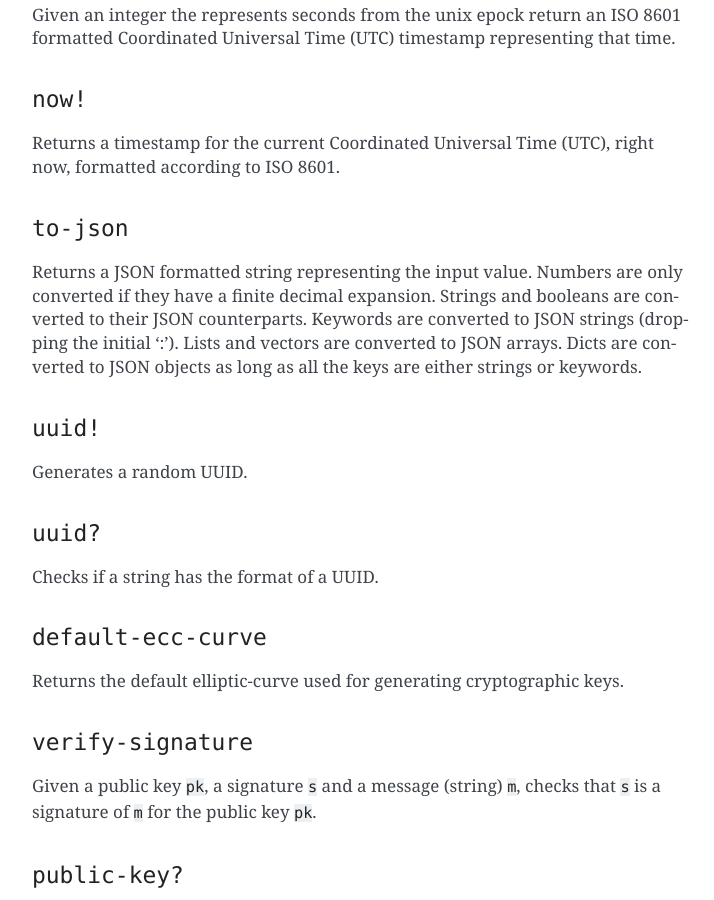
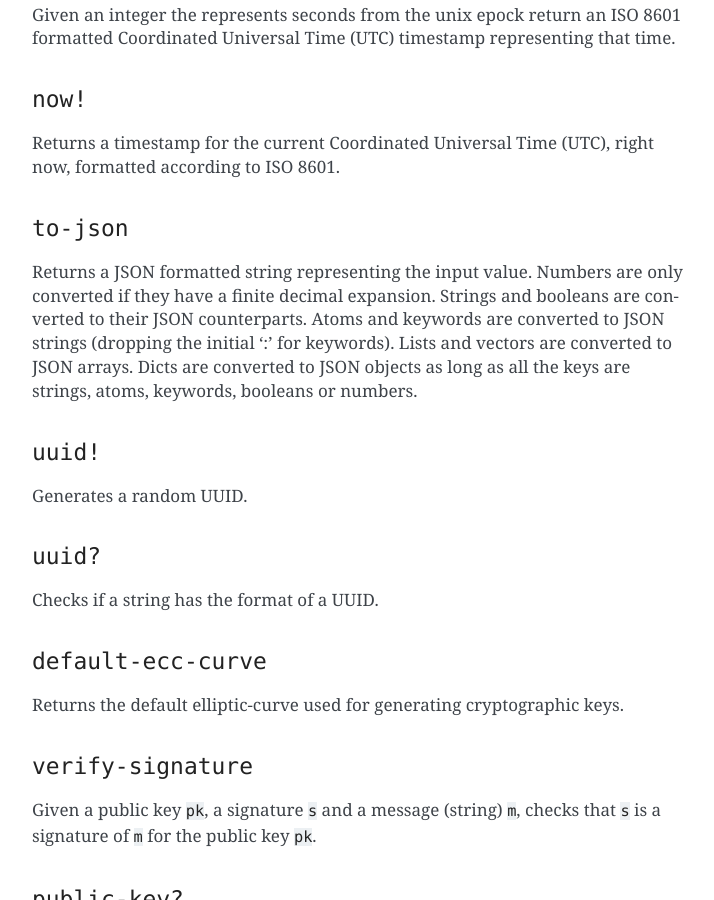
Before and after one commit to radicle-dev/radicle-alpha, a Sphinx documentation site: the page built from docs/source/reference.rst, in a window 1280 px wide and 900 px high, scrolled down 9047 px. Shown: the whole window, without its empty margins (388-1102 px from the left). Built offline with Sphinx 7.4.7, drawn with Linux system fonts in a browser that asks for light colours; pages that are not in the unit, such as notebooks, are missing from menus.

```diff
--- a/docs/source/reference.rst
+++ b/docs/source/reference.rst
@@ -447,10 +447,11 @@ right now, formatted according to ISO 8601.
 
 Returns a JSON formatted string representing the input value. Numbers
 are only converted if they have a finite decimal expansion. Strings and
-booleans are converted to their JSON counterparts. Keywords are
-converted to JSON strings (dropping the initial ':'). Lists and vectors
-are converted to JSON arrays. Dicts are converted to JSON objects as
-long as all the keys are either strings or keywords.
+booleans are converted to their JSON counterparts. Atoms and keywords
+are converted to JSON strings (dropping the initial ':' for keywords).
+Lists and vectors are converted to JSON arrays. Dicts are converted to
+JSON objects as long as all the keys are strings, atoms, keywords,
+booleans or numbers.
 
 ``uuid!``
 ~~~~~~~~~
```
Also changed, not shown: 2 other files.
